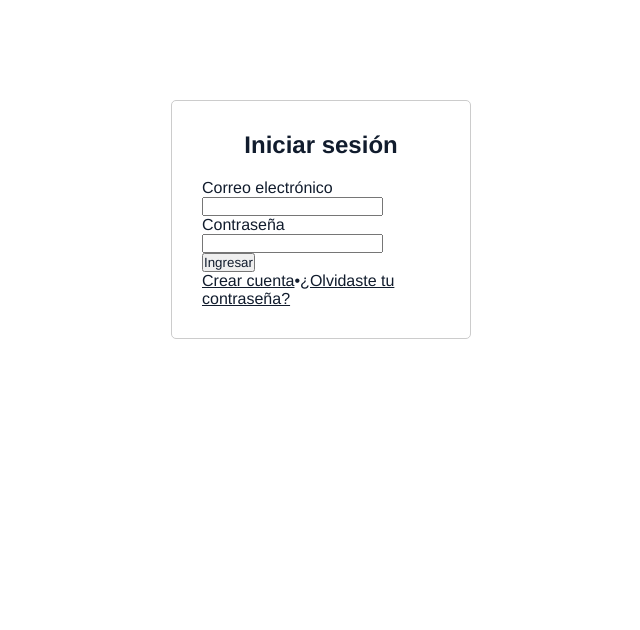
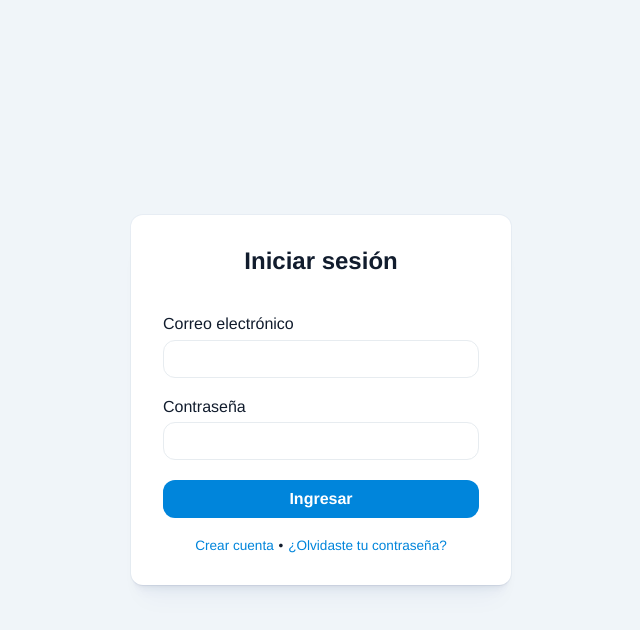
Before and after one commit to rahfflesia/graficacion, an Angular app in the folder frontend/: page /login in a window 1280 px wide. Shown: the top 630 px of the page, without its empty margins (319-959 px from the left). Built offline with nearby package versions, Linux system fonts and the light colour scheme.

Commit message:
login css completo

```diff
--- a/frontend/src/app/auth/login/login.css
+++ b/frontend/src/app/auth/login/login.css
@@ -1,14 +1,62 @@
+.login-container {
+    min-height: 100vh;
+    background-color: var(--body-bg-color);
+    display: flex;
+    justify-content: center;
+    align-items: center;
+}
+
 .login_form {
-    width: 300px;
-    margin: 100px auto;
-    padding: 30px;
-    border: 1px solid #ccc;
-    border-radius: 5px;
-    background-color: white;
-    font-family: Arial, sans-serif;
+    display: flex;
+    flex-direction: column;
+    gap: 1.25rem;
+}
+
+.login-card {
+    width: 100%;
+    max-width: 380px;
+    padding: 2rem;
+    background-color: var(--primary-color);
+    border-radius: var(--border-radius);
+    box-shadow: var(--box-shadow);
 }
 
 .login-card h2 {
     text-align: center;
     padding: 0 0 20px;
 }
+
+.form-group {
+  display: flex;
+  flex-direction: column;
+  gap: 0.4rem;
+}
+
+.form-group input {
+  padding: 0.6rem 0.75rem;
+  border-radius: var(--border-radius);
+  border: 1px solid var(--grayish);
+  font-size: 0.95rem;
+}
+
+.login-button {
+  border: none;
+  border-radius: var(--border-radius);
+  background-color: var(--blue);
+  padding: 0.6rem 1rem;
+  color: var(--primary-color);
+  font-size: 1rem;
+  font-weight: bold;
+  cursor: pointer;
+}
+
+.login-link {
+  text-align: center;
+  font-size: 0.85rem;
+}
+
+.login-link a {
+  color: var(--blue);
+  text-decoration: none;
+  margin: 0 0.3rem;
+}
```
